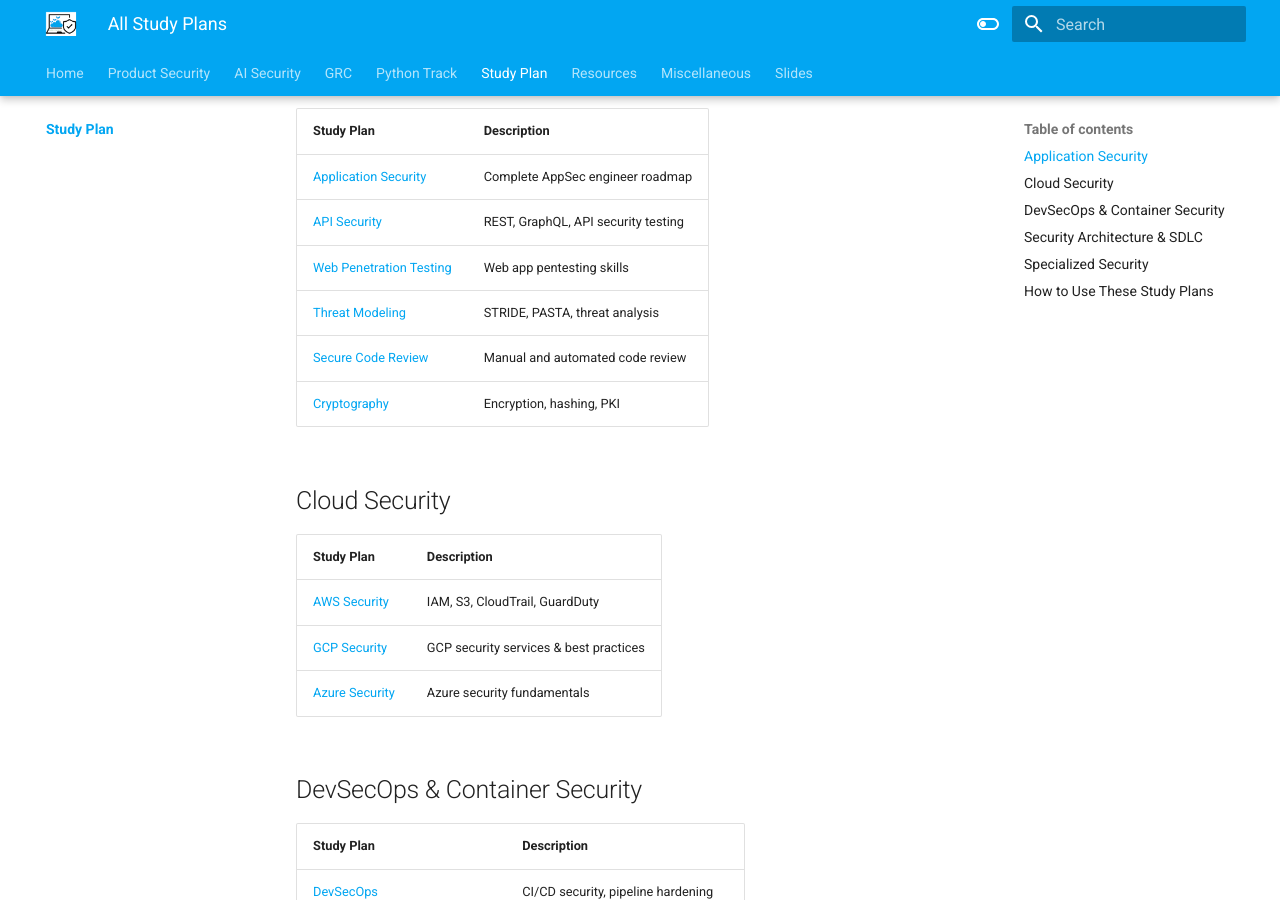
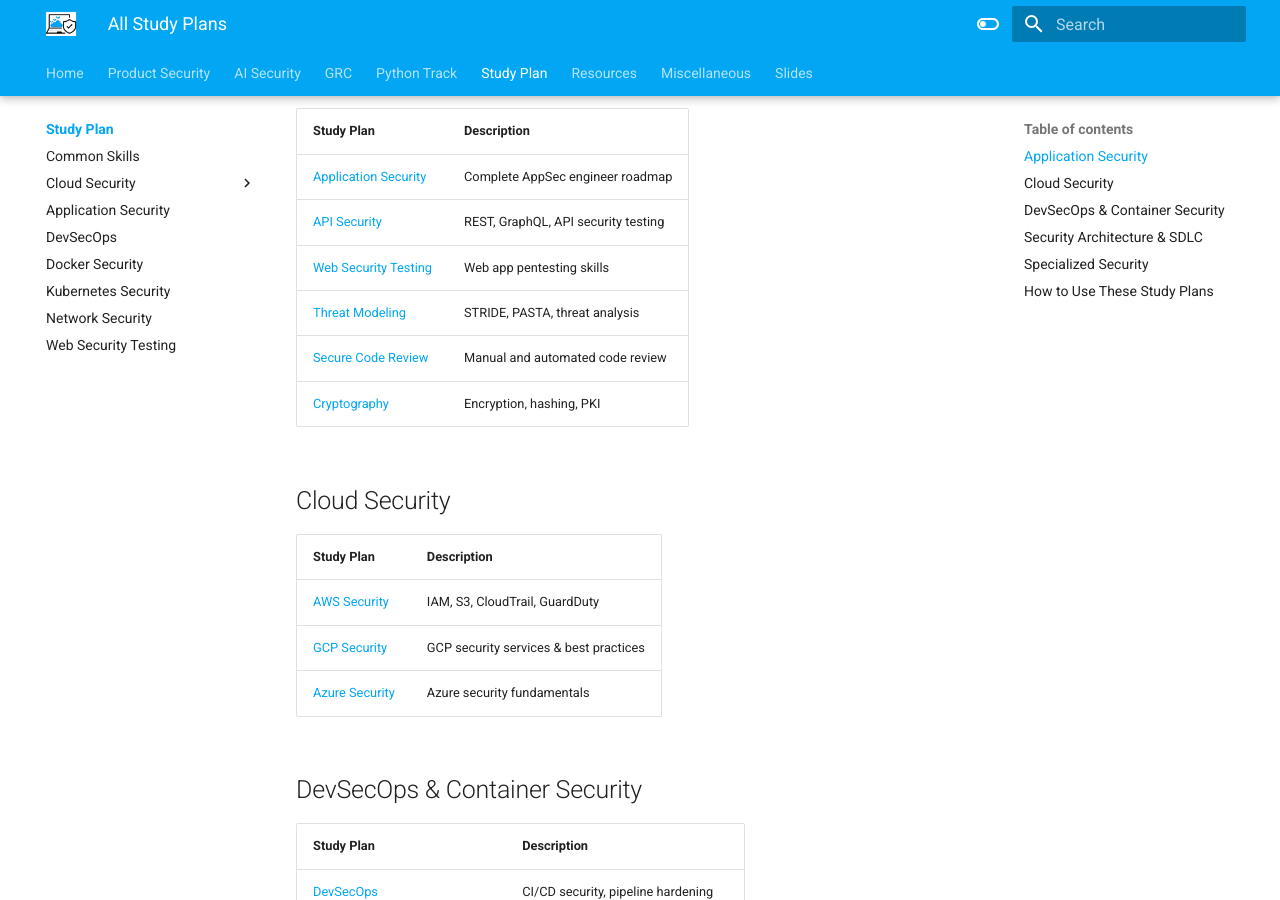
Before and after one commit to jassics/CybercloudLearning, an MkDocs documentation site: the page built from docs/study-plan/index.md, in a window 1280 px wide and 900 px high, scrolled down 411 px. Built offline with MkDocs 1.6.1 and Material for MkDocs 9.7.7, drawn with Linux system fonts in a browser that asks for light colours; part of the change alters nothing that is shown.

Commit message:
Add study-plan pages to nav and localize index links
Add all 9 newly-synced study-plan pages (plus the pre-existing AWS one)
to the mkdocs nav under Study Plan, grouped with a Cloud Security
sub-section to match the Product Security nav style. Point the
corresponding rows in study-plan/index.md at the local pages instead
of GitHub now that they're hosted here; plans not yet localized keep
their GitHub links.

Co-Authored-By: Claude Sonnet 5 <noreply@anthropic.com>

```diff
--- a/docs/study-plan/index.md
+++ b/docs/study-plan/index.md
@@ -3,7 +3,7 @@
 A practical study plan to become a successful cybersecurity engineer based on roles like Pentest, AppSec, Cloud Security, DevSecOps, and more.
 
 !!! tip "Start Here"
-    Begin with **[Common Skills Study Plan](https://github.com/jassics/security-study-plan/blob/main/common-skills-study-plan.md)** - essential skills needed for all security roles.
+    Begin with **[Common Skills Study Plan](common-skills-study-plan.md)** - essential skills needed for all security roles.
 
 > All study plans are maintained at [github.com/jassics/security-study-plan](https://github.com/jassics/security-study-plan)
 
@@ -11,9 +11,9 @@ A practical study plan to become a successful cybersecurity engineer based on ro
 
 | Study Plan | Description |
 |------------|-------------|
-| [Application Security](https://github.com/jassics/security-study-plan/blob/main/application-security-study-plan.md) | Complete AppSec engineer roadmap |
+| [Application Security](cybersecurity/application-security-study-plan.md) | Complete AppSec engineer roadmap |
 | [API Security](https://github.com/jassics/security-study-plan/blob/main/api-security-study-plan.md) | REST, GraphQL, API security testing |
-| [Web Penetration Testing](https://github.com/jassics/security-study-plan/blob/main/web-pentest-study-plan.md) | Web app pentesting skills |
+| [Web Security Testing](cybersecurity/web-security-testing-study-plan.md) | Web app pentesting skills |
 | [Threat Modeling](https://github.com/jassics/security-study-plan/blob/main/threat-modeling-study-plan.md) | STRIDE, PASTA, threat analysis |
 | [Secure Code Review](https://github.com/jassics/security-study-plan/blob/main/secure-code-review-study-plan.md) | Manual and automated code review |
 | [Cryptography](https://github.com/jassics/security-study-plan/blob/main/cryptography-study-plan.md) | Encryption, hashing, PKI |
@@ -22,17 +22,17 @@ A practical study plan to become a successful cybersecurity engineer based on ro
 
 | Study Plan | Description |
 |------------|-------------|
-| [AWS Security](https://github.com/jassics/security-study-plan/blob/main/aws-security-study-plan.md) | IAM, S3, CloudTrail, GuardDuty |
-| [GCP Security](https://github.com/jassics/security-study-plan/blob/main/gcp-security-study-plan.md) | GCP security services & best practices |
-| [Azure Security](https://github.com/jassics/security-study-plan/blob/main/azure-security-study-plan.md) | Azure security fundamentals |
+| [AWS Security](cloud-security/aws-security-study-plan.md) | IAM, S3, CloudTrail, GuardDuty |
+| [GCP Security](cloud-security/gcp-security-study-plan.md) | GCP security services & best practices |
+| [Azure Security](cloud-security/azure-security-study-plan.md) | Azure security fundamentals |
 
 ## DevSecOps & Container Security
 
 | Study Plan | Description |
 |------------|-------------|
-| [DevSecOps](https://github.com/jassics/security-study-plan/blob/main/devsecops-study-plan.md) | CI/CD security, pipeline hardening |
-| [Docker Security](https://github.com/jassics/security-study-plan/blob/main/docker-security-study-plan.md) | Container security fundamentals |
-| [Kubernetes Security](https://github.com/jassics/security-study-plan/blob/main/kubernetes-security-study-plan.md) | K8s security, RBAC, network policies |
+| [DevSecOps](cybersecurity/devsecops-study-plan.md) | CI/CD security, pipeline hardening |
+| [Docker Security](cybersecurity/docker-security-study-plan.md) | Container security fundamentals |
+| [Kubernetes Security](cybersecurity/kubernetes-security-study-plan.md) | K8s security, RBAC, network policies |
 | [Software Supply Chain Security](https://github.com/jassics/security-study-plan/blob/main/software-supply-chain-security-study-plan.md) | SBOM, dependency security |
 
 ## Security Architecture & SDLC
@@ -48,7 +48,7 @@ A practical study plan to become a successful cybersecurity engineer based on ro
 
 | Study Plan | Description |
 |------------|-------------|
-| [Network Security](https://github.com/jassics/security-study-plan/blob/main/network-security-study-plan.md) | Network defense & monitoring |
+| [Network Security](cybersecurity/network-security-study-plan.md) | Network defense & monitoring |
 | [GenAI Security](https://github.com/jassics/security-study-plan/blob/main/genai-security-study-plan.md) | LLM security, prompt injection |
 | [IAM Security](https://github.com/jassics/security-study-plan/blob/main/iam-security-study-plan.md) | Identity & Access Management |
 | [Mobile Application Security](https://github.com/jassics/security-study-plan/blob/main/mobile-application-security-study-plan.md) | iOS & Android security |
--- a/mkdocs.yml
+++ b/mkdocs.yml
@@ -125,6 +125,17 @@ nav:
         - 'Python for Cybersecurity': python-track/python-for-cybersecurity.md
     - Study Plan:
         - 'All Study Plans': study-plan/index.md
+        - 'Common Skills': study-plan/common-skills-study-plan.md
+        - Cloud Security:
+          - 'AWS Security': study-plan/cloud-security/aws-security-study-plan.md
+          - 'Azure Security': study-plan/cloud-security/azure-security-study-plan.md
+          - 'GCP Security': study-plan/cloud-security/gcp-security-study-plan.md
+        - 'Application Security': study-plan/cybersecurity/application-security-study-plan.md
+        - 'DevSecOps': study-plan/cybersecurity/devsecops-study-plan.md
+        - 'Docker Security': study-plan/cybersecurity/docker-security-study-plan.md
+        - 'Kubernetes Security': study-plan/cybersecurity/kubernetes-security-study-plan.md
+        - 'Network Security': study-plan/cybersecurity/network-security-study-plan.md
+        - 'Web Security Testing': study-plan/cybersecurity/web-security-testing-study-plan.md
     - Resources:
         - 'Resources Overview': resources/index.md
         - 'Tutorials & Guides': resources/tutorials.md
```
